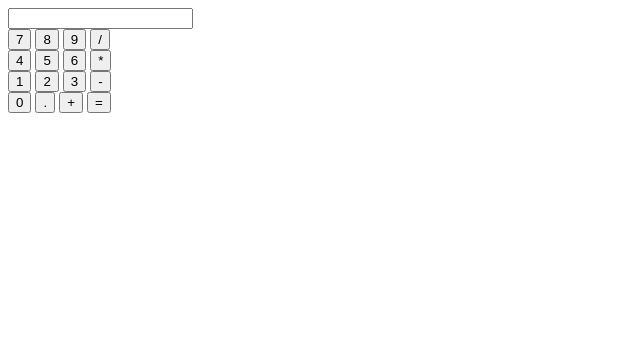
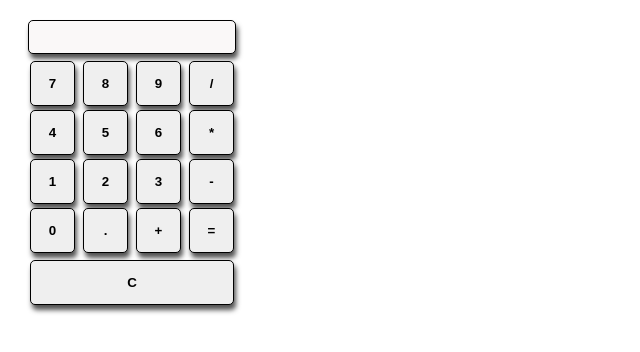
Before and after one commit to lclapham/assignment_04, a plain HTML site: page index.html in a window 1280 px wide. Shown: the whole page, without its empty margins (0-640 px from the left). Drawn offline with Linux system fonts and the light colour scheme.

Commit message:
Styled Calculator

```diff
--- /dev/null
+++ b/css/style.css
@@ -0,0 +1,40 @@
+#container {
+    margin: 20px;
+
+}
+
+#key_Pad {
+    text-align: center;
+
+}
+
+.btn {
+    height: 45px;
+    width: 45px;
+    margin: 2px 2px;
+    font-weight: bolder;
+    border-radius: 5px 5px 5px 5px;
+    border: 1px solid #000000;
+    box-shadow: 2px 5px 5px 0px rgba(0,0,0,0.68);
+
+}
+
+#clear {
+    margin-top: 5px;
+    width: 204px;
+
+}
+
+#result {
+    border-radius: 5px 5px 5px 5px;
+    border: 1px solid #000000;
+    background-color:rgb(250, 248, 248);
+    width: 199px;
+    height: 30px;
+    font-size: 1.3em;
+    margin-bottom: 5px;
+    text-align: right;
+    padding-right: 5PX;
+    box-shadow: 2px 5px 5px 0px rgba(0,0,0,0.68);
+
+}
--- a/index.html
+++ b/index.html
@@ -1,32 +1,46 @@
 <!DOCTYPE html>
 <html lang="en">
+
 <head>
     <meta charset="UTF-8">
     <title>Assignment 4 - Calculator</title>
     <script src="js/calculator.js"></script>
+    <link rel="stylesheet" href="css/style.css">
 </head>
 
-<body>
-	<input type="text" readonly id="result">
-    <br>
-    <input type="button" id="seven" value="7">
-    <input type="button" id="eight" value="8">
-    <input type="button" id="nine" value="9">
-    <input type="button" id="divide" value="/">
-    <br>
-    <input type="button" id="four" value="4">
-    <input type="button" id="five" value="5">
-    <input type="button" id="six" value="6">
-    <input type="button" id="multiply" value="*">
-    <br>
-    <input type="button" id="one" value="1">
-    <input type="button" id="two" value="2">
-    <input type="button" id="three" value="3">
-    <input type="button" id="subtract" value="-">
-    <br>
-    <input type="button" id="zero" value="0">
-    <input type="button" id="period" value=".">
-    <input type="button" id="add" value="+">
-    <input type="button" id="equal" value="=">
+<body id="body">
+
+    <div id="container">
+        <div id="key_pad">
+            <input type="text" readonly id="result">
+            <br>
+            <input class=btn type="button" id="seven" value="7">
+            <input class=btn type="button" id="eight" value="8">
+            <input class=btn type="button" id="nine" value="9">
+            <input class=btn type="button" id="divide" value="/">
+            <br>
+            <input class=btn type="button" id="four" value="4">
+            <input class=btn type="button" id="five" value="5">
+            <input class=btn type="button" id="six" value="6">
+            <input class=btn type="button" id="multiply" value="*">
+            <br>
+            <input class=btn type="button" id="one" value="1">
+            <input class=btn type="button" id="two" value="2">
+            <input class=btn type="button" id="three" value="3">
+            <input class=btn type="button" id="subtract" value="-">
+            <br>
+            <input class=btn type="button" id="zero" value="0">
+            <input class=btn type="button" id="period" value=".">
+            <input class=btn type="button" id="add" value="+">
+            <input class=btn type="button" id="equal" value="=">
+        </div>
+
+        <div>
+
+            <input class=btn type="button" id="clear" value="C">
+        </div>
+</div>
+
 </body>
+
 </html>
--- a/js/calculator.js
+++ b/js/calculator.js
@@ -0,0 +1,37 @@
+// Event Listener for load
+
+window.addEventListener("load", init, false);
+
+function init() {
+    let $ = function (id) {
+        return window.document.getElementById(id);
+
+    }
+
+    $('key_pad').addEventListener("click", enter); //Get elements from keypad
+
+    $('equal').addEventListener("click", calculate); //get equal
+
+    $('clear').addEventListener("click", clear); // added clear
+
+
+}
+function calculate() {
+    result = window.document.getElementById("result");
+    result.value = eval(result.value);
+}
+
+function enter(val) {
+    result = window.document.getElementById("result");
+    if (val.target.value === "=" || typeof (val.target.value) === 'undefined') { // fix the undifined in results when clicking off app
+        result.value += '';
+    } else {
+        result.value += val.target.value;
+        window.console.log(result.value);
+    }
+}
+
+function clear() {
+    result = window.document.getElementById("result");
+    result.value = null;
+}
```
Also changed, not shown: 1 other file.
